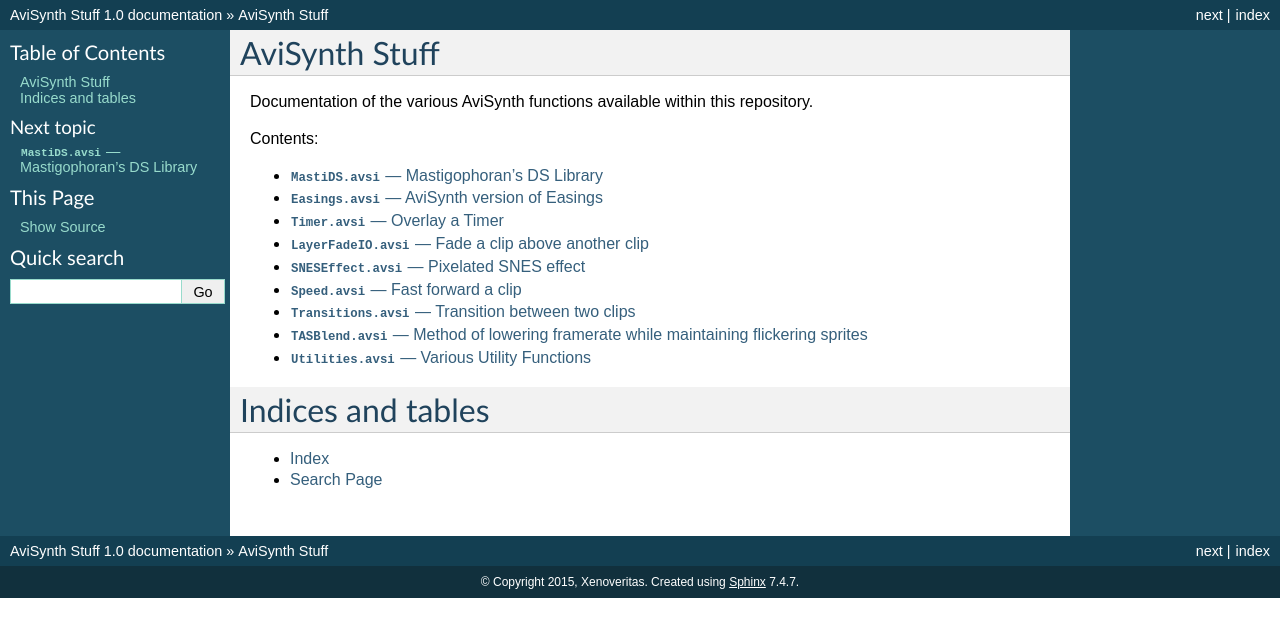
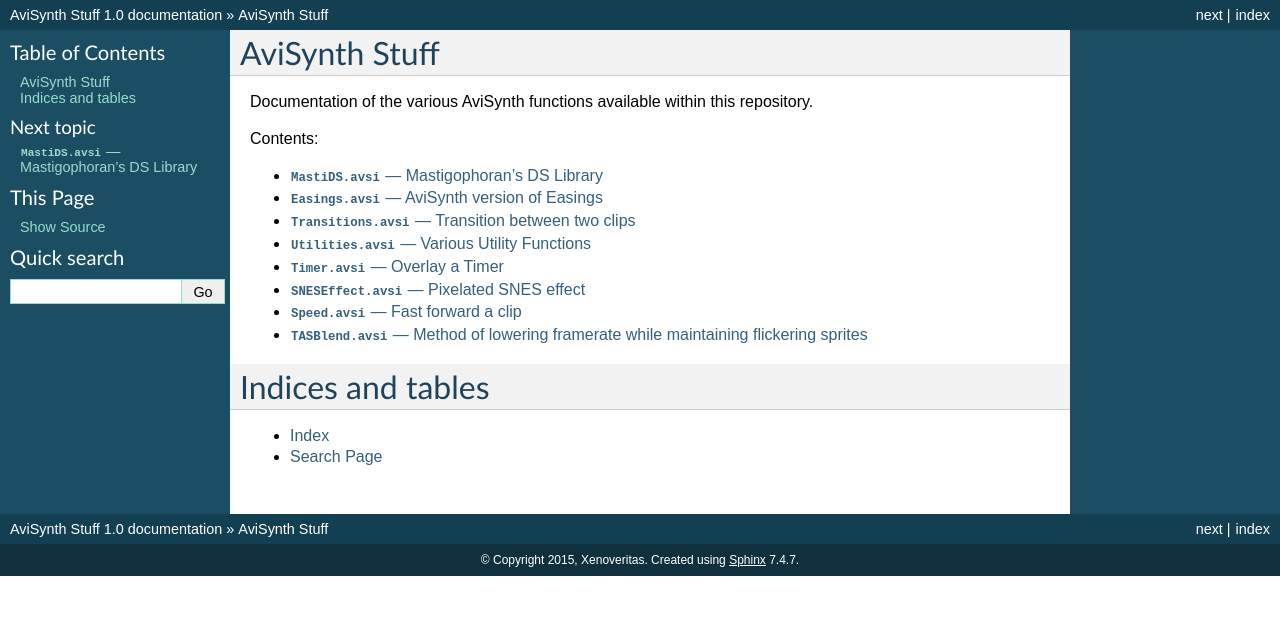
Before and after one commit to Xenoveritas/AviSynth-Stuff, a Sphinx documentation site: the page built from Docs/index.rst, in a window 1280 px wide. Shown: the top 637 px of the page. Built offline with Sphinx 7.4.7, drawn with Linux system fonts in a browser that asks for light colours.

Commit message:
Move LayerFadeIO into Utilities; minor doc fixes

```diff
--- a/Docs/LayerFadeIO.rst
+++ /dev/null
@@ -1,6 +0,0 @@
-``LayerFadeIO.avsi`` --- Fade a clip above another clip
-=======================================================
-
-.. autoanysrc:: ignoreme
-    :src: ../LayerFadeIO.avsi
-    :analyzer: avisynth
--- a/Docs/index.rst
+++ b/Docs/index.rst
@@ -13,13 +13,12 @@
 
     MastiDS
     Easings
+    Transitions
+    Utilities
     Timer
-    LayerFadeIO
     SNESEffect
     Speed
-    Transitions
     TASBlend
-    Utilities
 
 
 Indices and tables
```
Also changed, not shown: README.md (+0 -5 lines), 3 other files.
